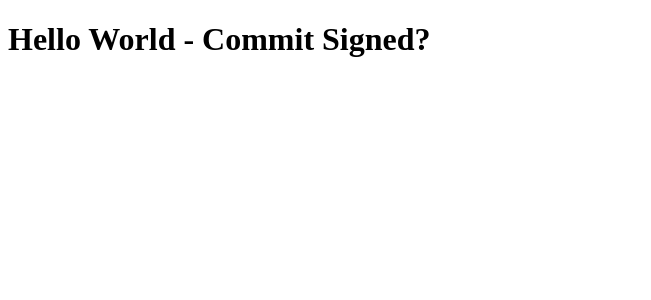
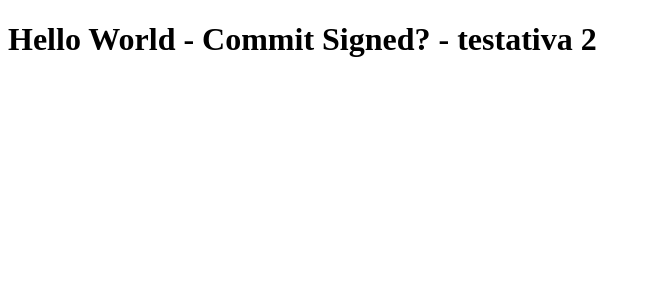
Before and after one commit to MartonLyra/video-transcript-ai, a React (Vite) app: page / in a window 1280 px wide. Shown: the top 300 px of the page, without its empty margins (0-651 px from the left). Built offline with nearby package versions, Linux system fonts and the light colour scheme.

Commit message:
Commit assinado 2

```diff
--- a/src/App.tsx
+++ b/src/App.tsx
@@ -1,5 +1,5 @@
 export function App() {
   return (
-    <h1>Hello World - Commit Signed?</h1>
+    <h1>Hello World - Commit Signed? - testativa 2</h1>
   )
 }
```
